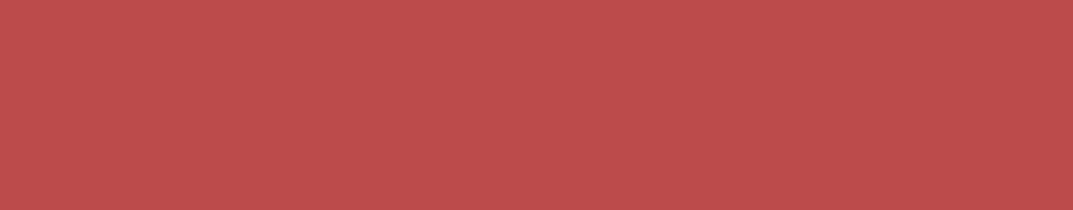
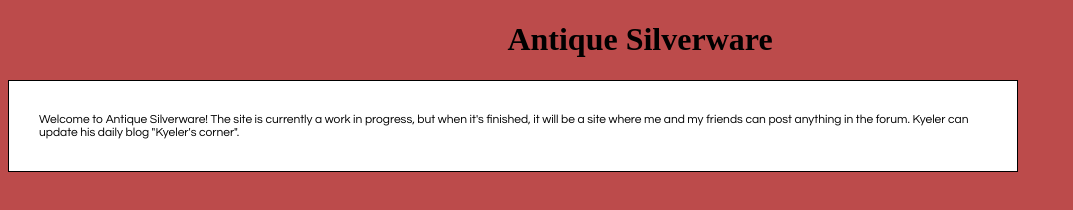
Before and after one commit to AShep33/Antique-Silverware, a plain HTML site: page index.html in a window 1280 px wide. Shown: the whole page, without its empty margins (0-1073 px from the left). Drawn offline with Linux system fonts and the light colour scheme.

Commit message:
A few changes to the index and style

```diff
--- a/index.html
+++ b/index.html
@@ -4,5 +4,13 @@
 		<link href="style/style.css" type="text/css" rel="stylesheet">
 	</head>
 	<body>
+		<h1>Antique Silverware</h1>
+		<div id="content">
+			<p>
+				Welcome to Antique Silverware! The site is currently a work in progress, but when it's finished,
+				it will be a site where me and my friends can post anything in the forum.
+				Kyeler can update his daily blog "Kyeler's corner".
+			</p>
+		</div>
 	</body>
 </html>
--- a/style/style.css
+++ b/style/style.css
@@ -21,7 +21,8 @@ body {
 	border: 1px solid #000;
 	float: left;
 	font-family: "Century Gothic", CenturyGothic, AppleGothic, sans-serif;
-	font-size: 20px;
+	font-size: 12px;
 	padding: 20px 30px;
 	text-align: left;
-	width: 100%;
+	width: 75%;
+}
```
